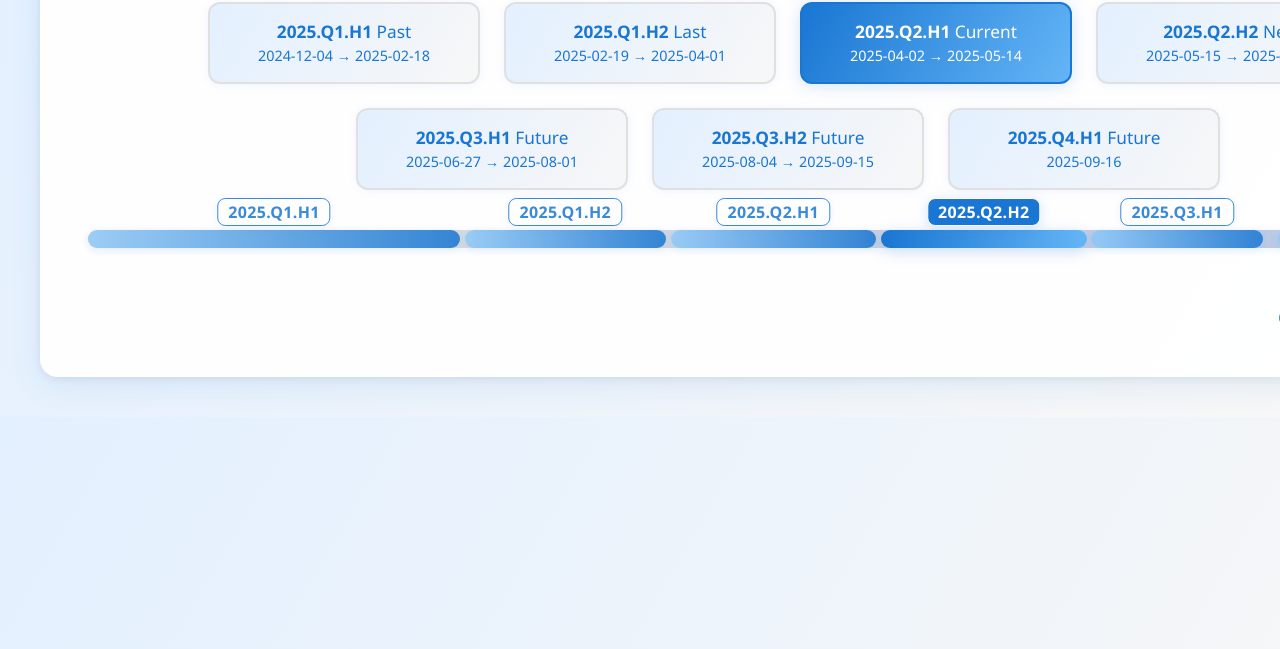
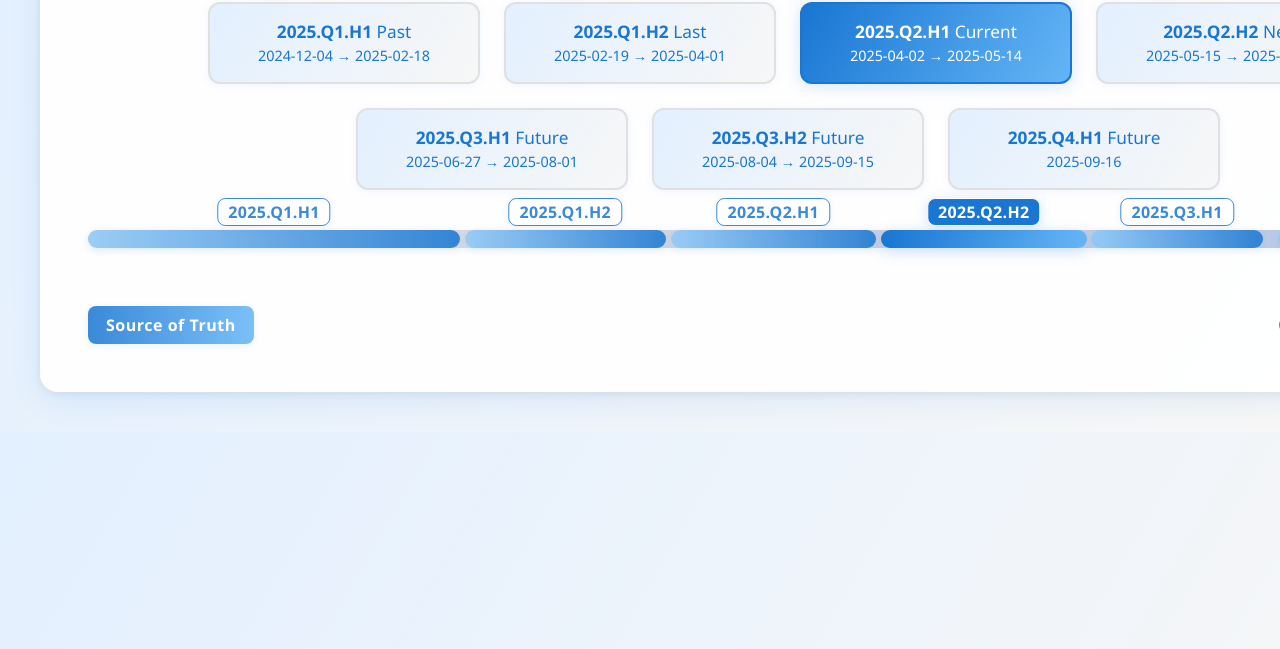
Before and after one commit to anilindorkar/squad-cycle, a plain HTML site: page index.html in a window 1280 px wide. Shown: the part 151-800 px from the top of the page. Drawn offline with Linux system fonts and the light colour scheme.

Commit message:
added source of truth.

```diff
--- a/index.html
+++ b/index.html
@@ -149,7 +149,9 @@
         }
         .footer {
             margin-top: 40px;
-            text-align: right;
+            display: flex;
+            justify-content: space-between;
+            align-items: center;
             color: #1976d2;
             font-size: 1.08rem;
             font-weight: 500;
@@ -157,6 +159,27 @@
             opacity: 0.85;
             padding: 18px 0 0 0;
             width: 100%;
+        }
+        .footer-right {
+            text-align: right;
+            flex: 1;
+        }
+        .source-link {
+            display: inline-block;
+            background: linear-gradient(90deg, #1976d2 0%, #64b5f6 100%);
+            color: #fff;
+            text-decoration: none;
+            padding: 8px 18px;
+            border-radius: 8px;
+            font-weight: 600;
+            font-size: 1rem;
+            box-shadow: 0 2px 8px rgba(25, 118, 210, 0.10);
+            transition: background 0.2s, box-shadow 0.2s;
+            margin-right: 12px;
+        }
+        .source-link:hover {
+            background: linear-gradient(90deg, #42a5f5 0%, #1976d2 100%);
+            box-shadow: 0 4px 16px rgba(25, 118, 210, 0.18);
         }
         @media (max-width: 800px) {
             .timeline-container { padding: 10px; width: 100%; max-width: 100vw; }
@@ -172,7 +195,10 @@
         <div id="timeline-cycles"></div>
         <div class="timeline-bar" id="timeline-bar"></div>
         <div id="current-indicator"></div>
-        <footer class="footer">Created by Anil Indorkar</footer>
+        <footer class="footer">
+            <a href="https://www.notion.so/mindbody/18adda30e2318059a801d403b3f33936?v=18adda30e2318059ab15000c753efefe" target="_blank" rel="noopener" class="source-link">Source of Truth</a>
+            <span class="footer-right">Created by Anil Indorkar</span>
+        </footer>
     </div>
     <script>
         // Squad cycles data
```
